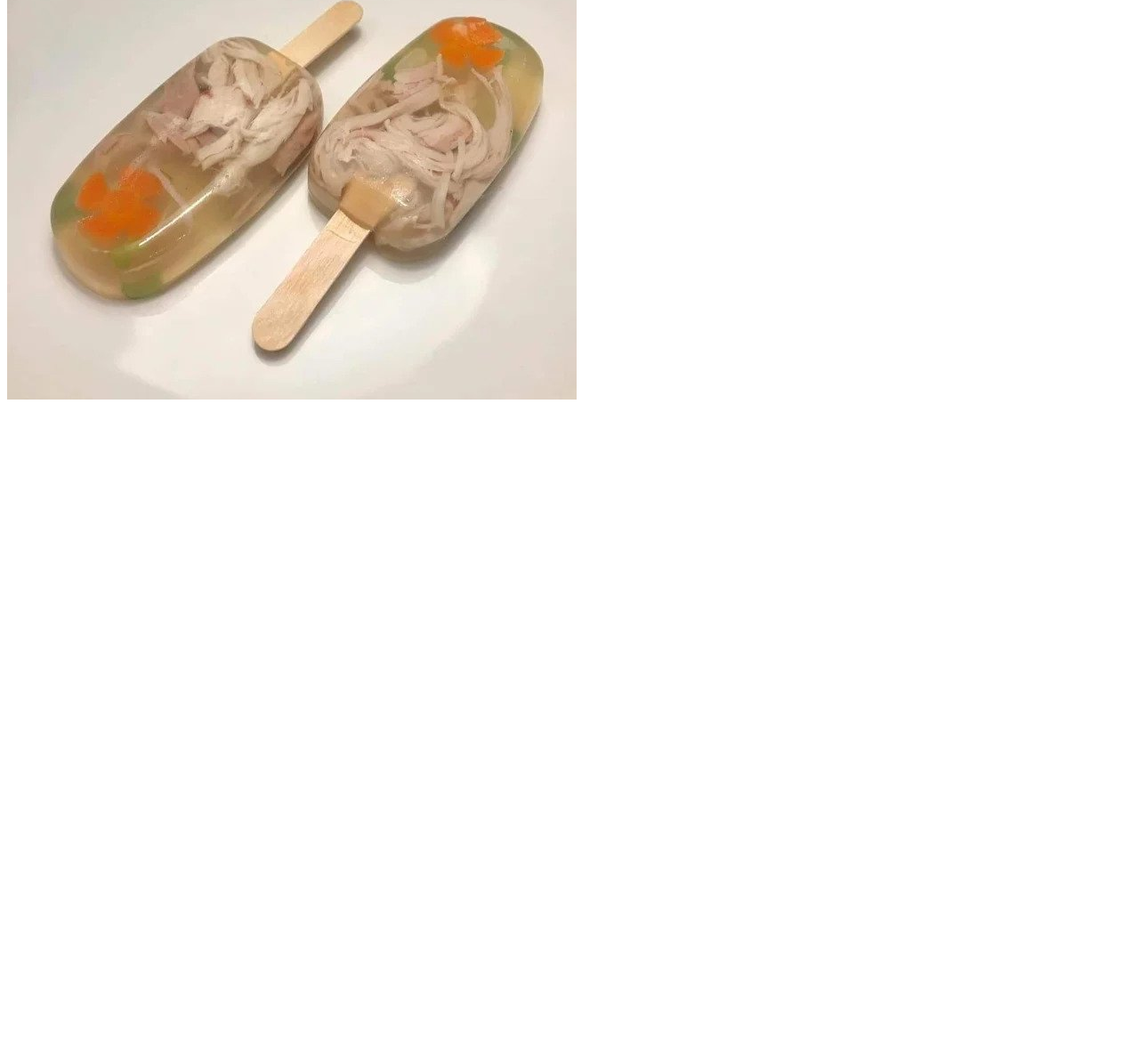
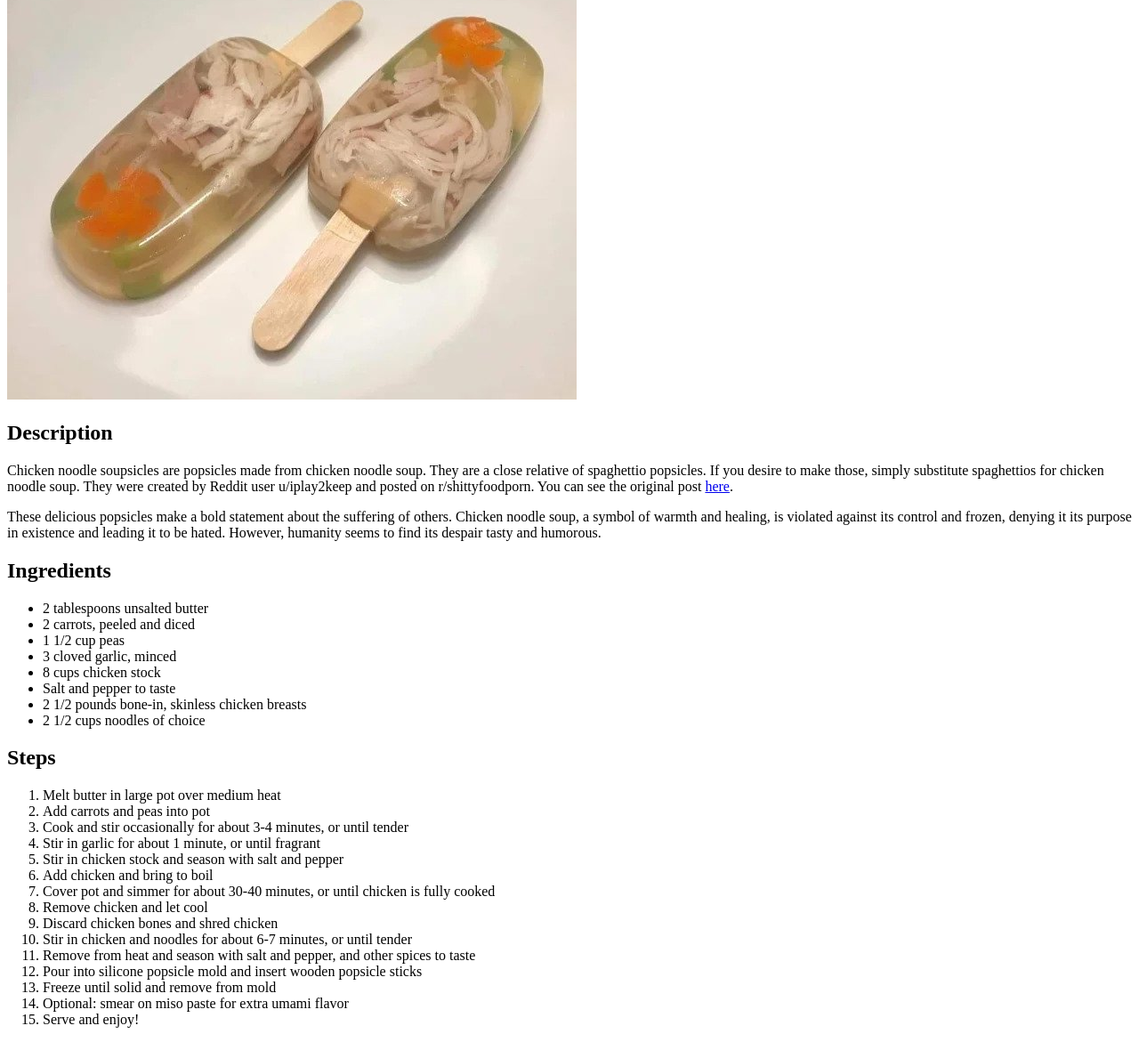
Before and after one commit to gouda64/web-dev-projects, a plain HTML site: page recipes/popsicles.html in a window 1280 px wide. Shown: the part 351-1522 px from the top of the page at 89% size. Before the commit the page ends 812 px from the top, so only its background shows below. Drawn offline with Linux system fonts and the light colour scheme.

Commit message:
Write description and recipe for popsicle page

```diff
--- a/recipes/popsicles.html
+++ b/recipes/popsicles.html
@@ -8,5 +8,51 @@
         <h1>Chicken Noodle Soupsicles</h1>
         <img src="soupsicles.jpg" alt="Clear popsicles containing chicken, carrots, and peas">
 
+        <h2>Description</h2>
+        <p>
+            Chicken noodle soupsicles are popsicles made from chicken noodle soup.
+            They are a close relative of spaghettio popsicles.
+            If you desire to make those, simply substitute spaghettios for chicken noodle soup.
+            They were created by Reddit user u/iplay2keep and posted on r/shittyfoodporn.
+            You can see the original post <a href="https://www.reddit.com/r/shittyfoodporn/comments/rygrfj/chicken_noodle_popsicles/" target="_blank" rel="noopener noreferrer">here</a>.
+        </p>
+        <p>
+            These delicious popsicles make a bold statement about the suffering of others.
+            Chicken noodle soup, a symbol of warmth and healing, is violated against its control and
+            frozen, denying it its purpose in existence and leading it to be hated.
+            However, humanity seems to find its despair tasty and humorous.
+        </p>
+
+        <h2>Ingredients</h2>
+        <ul>
+            <li>2 tablespoons unsalted butter</li>
+            <li>2 carrots, peeled and diced</li>
+            <li>1 1/2 cup peas</li>
+            <li>3 cloved garlic, minced</li>
+            <li>8 cups chicken stock</li>
+            <li>Salt and pepper to taste</li>
+            <li>2 1/2 pounds bone-in, skinless chicken breasts</li>
+            <li>2 1/2 cups noodles of choice</li>
+        </ul>
+        <!--It should be noted that this is a terrible chicken noodle soup recipe-->
+
+        <h2>Steps</h2>
+        <ol>
+            <li>Melt butter in large pot over medium heat</li>
+            <li>Add carrots and peas into pot</li>
+            <li>Cook and stir occasionally for about 3-4 minutes, or until tender</li>
+            <li>Stir in garlic for about 1 minute, or until fragrant</li>
+            <li>Stir in chicken stock and season with salt and pepper</li>
+            <li>Add chicken and bring to boil</li>
+            <li>Cover pot and simmer for about 30-40 minutes, or until chicken is fully cooked</li>
+            <li>Remove chicken and let cool</li>
+            <li>Discard chicken bones and shred chicken</li>
+            <li>Stir in chicken and noodles for about 6-7 minutes, or until tender</li>
+            <li>Remove from heat and season with salt and pepper, and other spices to taste</li>
+            <li>Pour into silicone popsicle mold and insert wooden popsicle sticks</li>
+            <li>Freeze until solid and remove from mold</li>
+            <li>Optional: smear on miso paste for extra umami flavor</li>
+            <li>Serve and enjoy!</li>
+        </ol>
     </body>
 </html>
```
